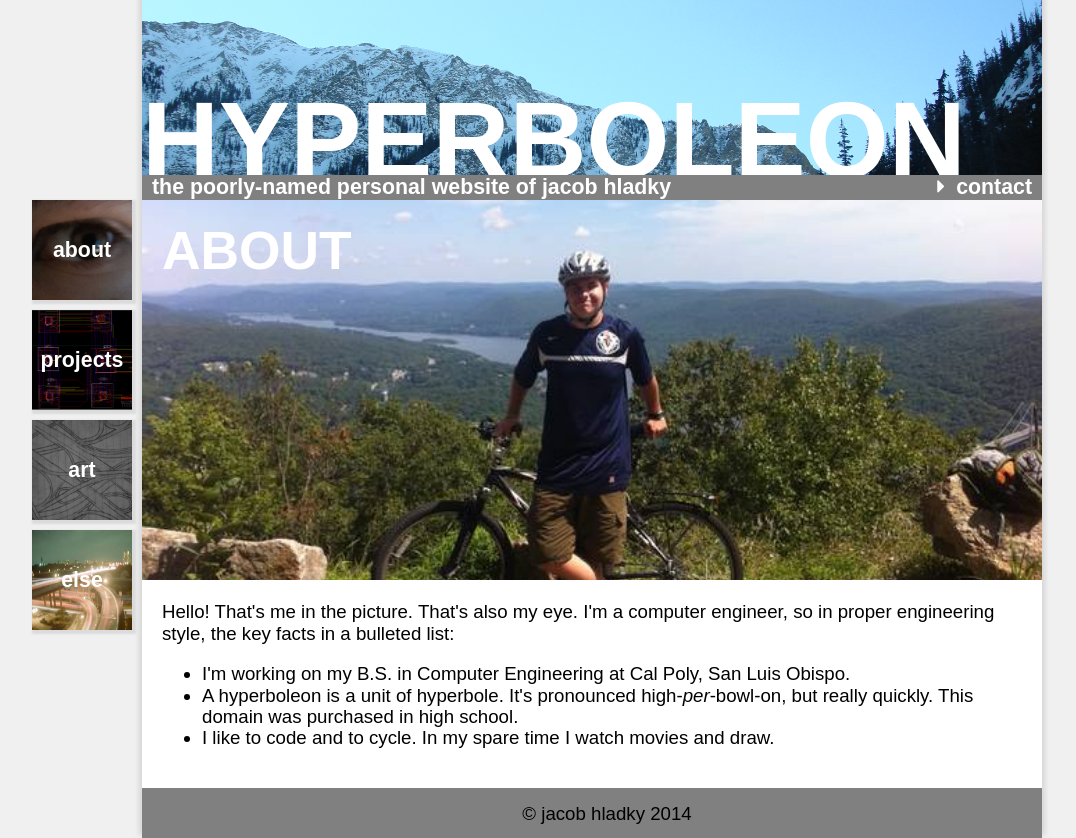
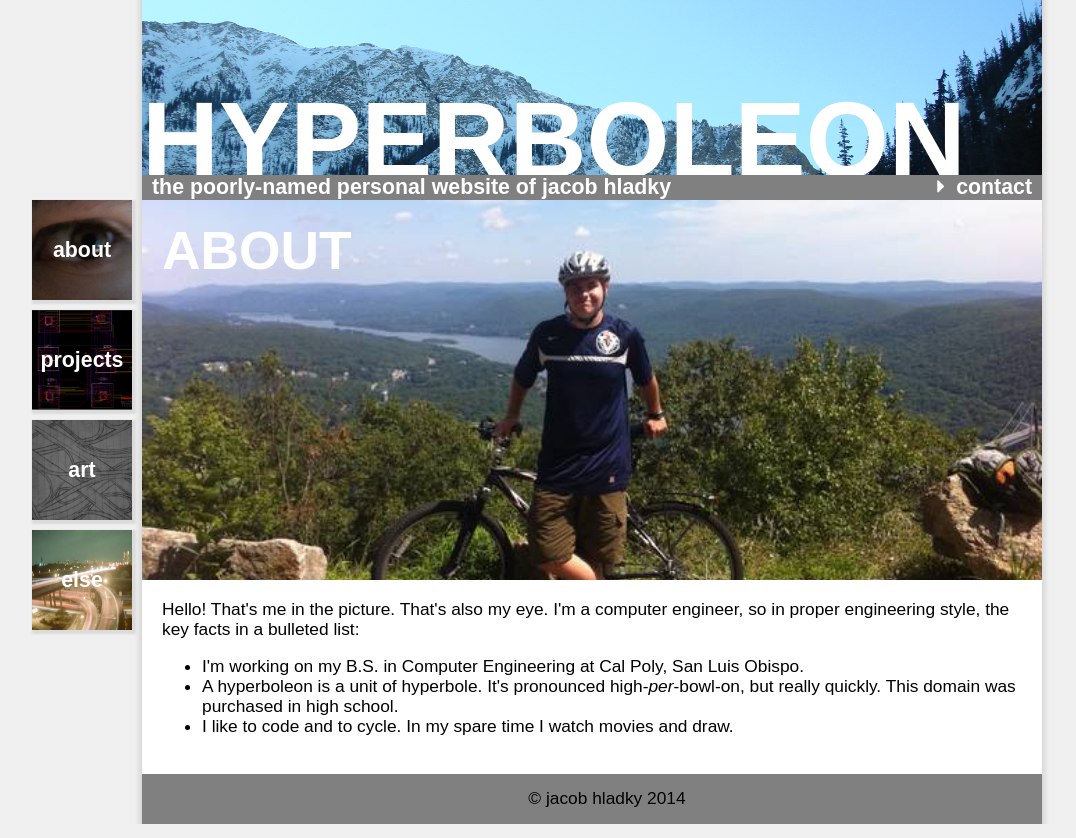
Before and after one commit to jhladky/hladky.me, a PHP site: page / in a window 1280 px wide. Shown: the whole page, without its empty margins (48-1124 px from the left). Run offline with PHP 8.4, Linux system fonts and the light colour scheme; some libraries are stand-ins or nearby versions; some web fonts are replaced.

Commit message:
Smaller font

```diff
--- a/css/hyperboleon.css
+++ b/css/hyperboleon.css
@@ -39,7 +39,7 @@ section {
     padding-top: 20px;
     padding-bottom: 70px;
     background-color: white;
-    font-size: 14pt;
+    font-size: 13pt;
     position: relative;
     min-height: 100%;
 }
```
